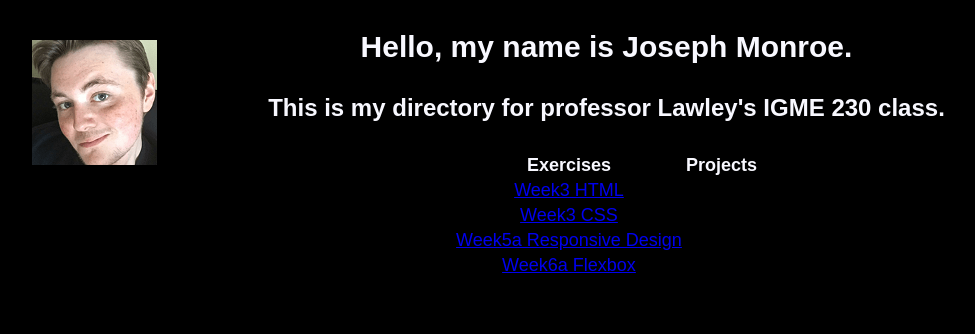
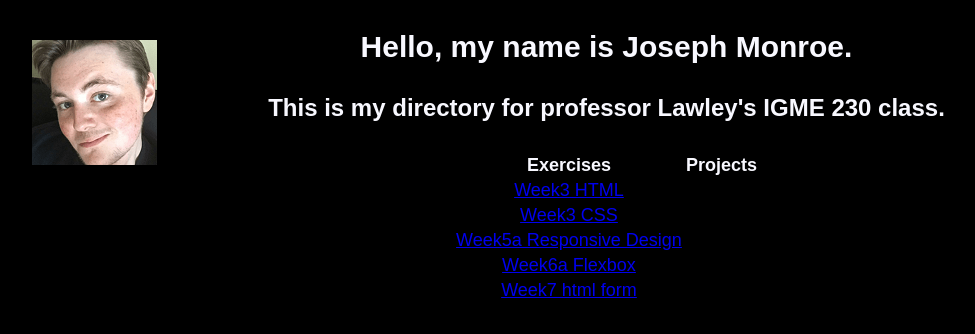
Before and after one commit to josephemonroe1996/igme230, a plain HTML site: page index.html in a window 1280 px wide. Shown: the whole page, without its empty margins (106-1081 px from the left). Drawn offline with Linux system fonts and the light colour scheme.

Commit message:
Update index.html

```diff
--- a/index.html
+++ b/index.html
@@ -31,6 +31,9 @@
         <tr>
             <td><a href = "https://josephemonroe1996.github.io/igme230/week6/holygrail.html">Week6a Flexbox</a></td>
         </tr>
+        <tr>
+            <td><a href = "https://josephemonroe1996.github.io/igme230/week7/form.html">Week7 html form</a></td>
+        </tr>
     </table>
 
 </body>
```
